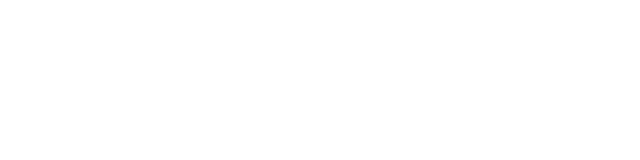
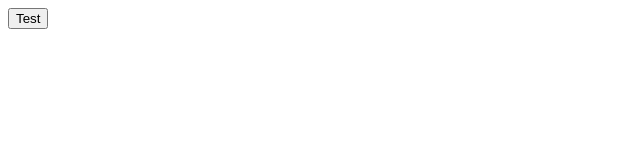
Before and after one commit to jaegeunha94/JaeGeun-Test-Coding, a React (Create React App) app: page /useContext in a window 1280 px wide. Before the commit this address had no page. Shown: the top 160 px of the page, without its empty margins (0-640 px from the left). Built offline with nearby package versions, Linux system fonts and the light colour scheme.

Commit message:
Add React Context

```diff
--- a/App.tsx
+++ b/App.tsx
@@ -1,13 +1,17 @@
 import * as React from 'react';
 import './style.css';
+import { BrowserRouter as Router, Route, Routes } from 'react-router-dom';
 import Home from './src/Home';
-import { BrowserRouter as Router, Route, Routes } from 'react-router-dom';
+import UseContext from './src/Context/ReactContext/UseContext';
+import ContextType from './src/Context/ReactContext/ContextType';
 
 export default function App() {
   return (
     <Router>
       <Routes>
         <Route path="/" element={<Home />} />
+        <Route path="/useContext" element={<UseContext />} />
+        <Route path="/contextType" element={<ContextType />} />
       </Routes>
     </Router>
   );
--- /dev/null
+++ b/src/Context/ReactContext/ContextType.tsx
@@ -0,0 +1,19 @@
+import * as React from 'react';
+import { testContext } from './TestContext';
+
+export default class ContextType extends React.Component {
+  static contextType = testContext;
+
+  render() {
+    const test = this.context;
+
+    if (test === 'Test') return <p>"Test"</p>;
+    else
+      return (
+        <p>
+          "컨텍스트는 모든 레벨에서 일일이 props를 넘기지 않고도 컴포넌트 트리에
+          걸쳐서 데이터를 전달할 수 있는 방법을 제공합니다."
+        </p>
+      );
+  }
+}
--- /dev/null
+++ b/src/Context/ReactContext/TestContext.tsx
@@ -0,0 +1,3 @@
+import { createContext } from 'react';
+
+export const testContext = createContext('Test');
--- /dev/null
+++ b/src/Context/ReactContext/UseContext.tsx
@@ -0,0 +1,7 @@
+import * as React from 'react';
+import { testContext } from './TestContext';
+
+export default function UseContext() {
+  const test = React.useContext(testContext);
+  return <button>{test}</button>;
+}
```
